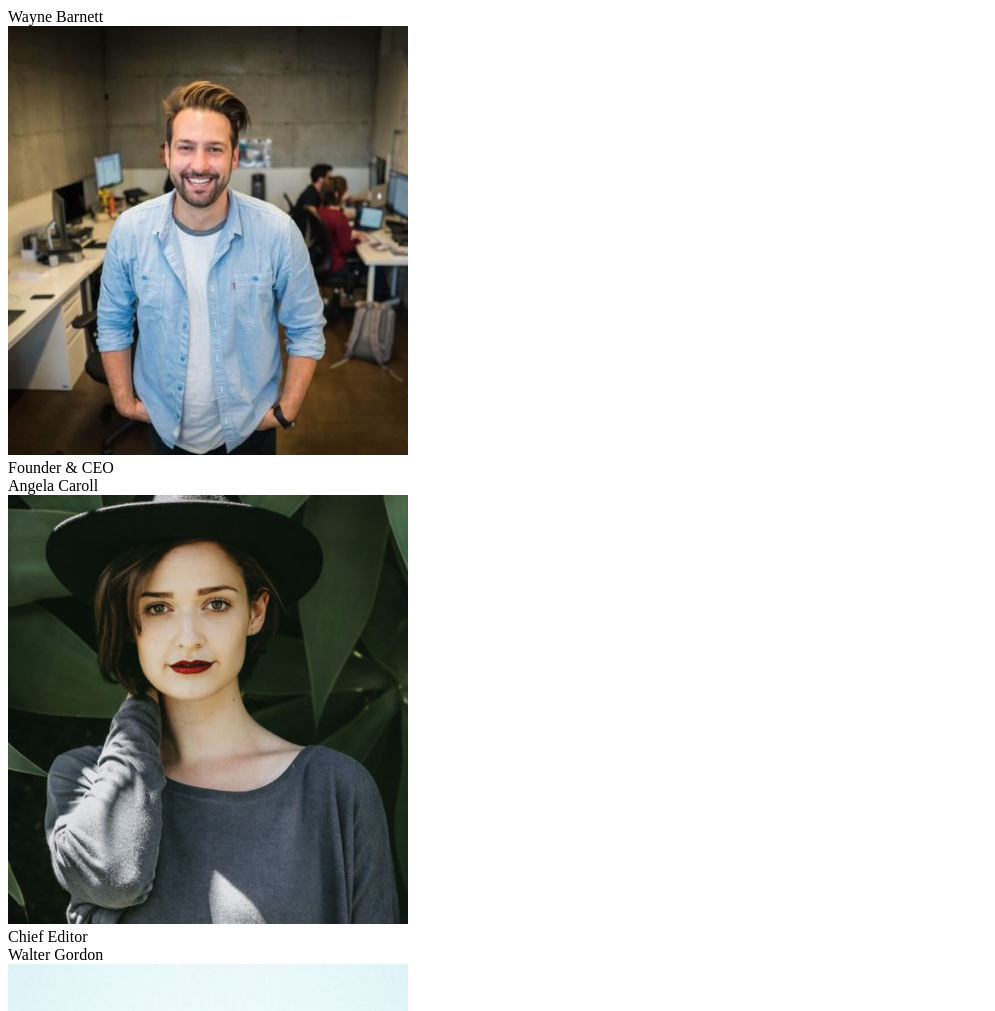
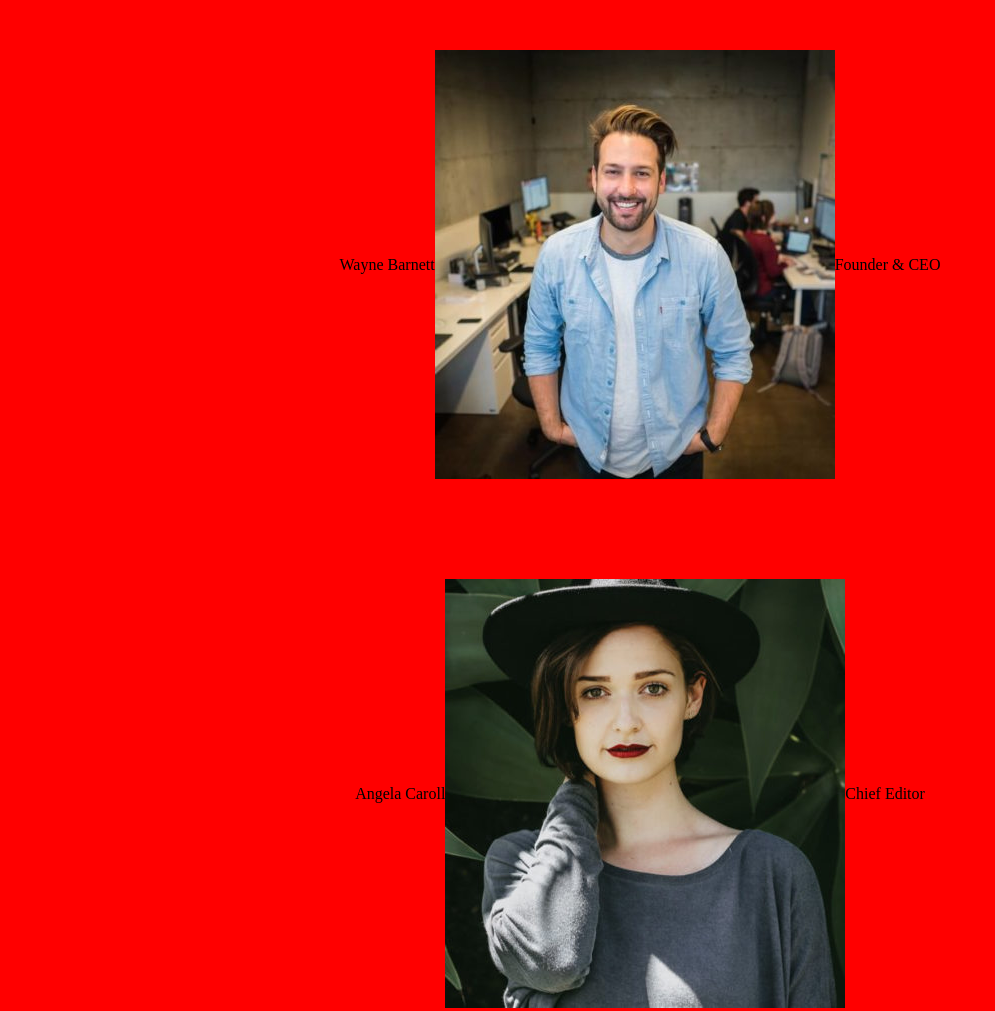
Before and after one commit to MatteoBassanin/js-our-team, a plain HTML site: page index.html in a window 1280 px wide. Shown: the top 1011 px of the page, without its empty margins (0-995 px from the left). Drawn offline with Linux system fonts and the light colour scheme.

Commit message:
improving a little the graphic

```diff
--- /dev/null
+++ b/css/style.css
@@ -0,0 +1,14 @@
+*{
+    margin: 0;
+    padding: 0;
+    box-sizing: border-box;
+}
+
+.container{
+    display: flex;
+    justify-content: center;
+    align-items: center;
+    padding: 50px 0 ;
+    background-color: red;
+    margin: auto;
+}
--- a/index.html
+++ b/index.html
@@ -1,6 +1,7 @@
 <!DOCTYPE html>
 <html lang="en">
 <head>
+    <link rel="stylesheet" href="css/style.css">
     <meta charset="UTF-8">
     <meta http-equiv="X-UA-Compatible" content="IE=edge">
     <meta name="viewport" content="width=device-width, initial-scale=1.0">
```
